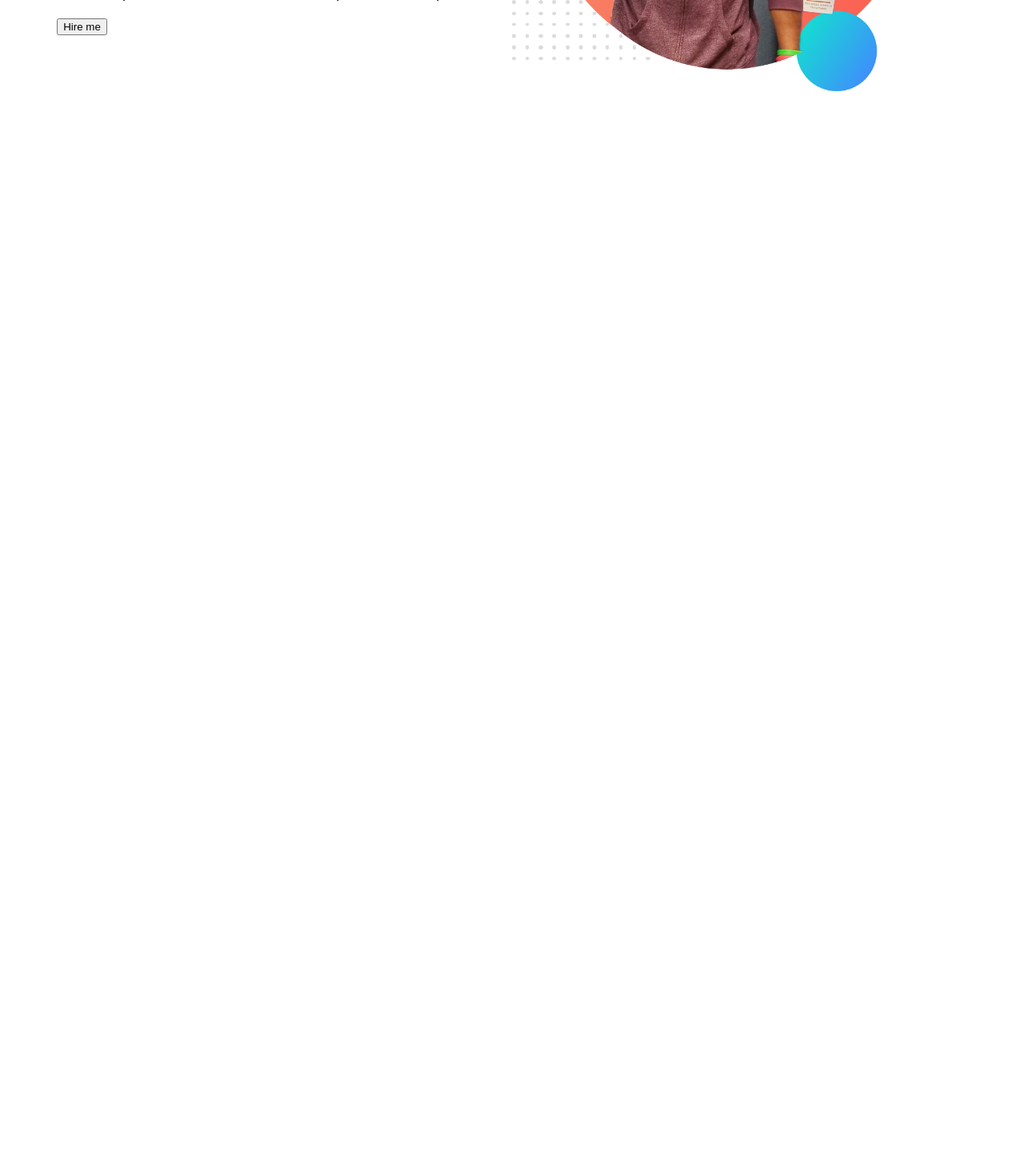
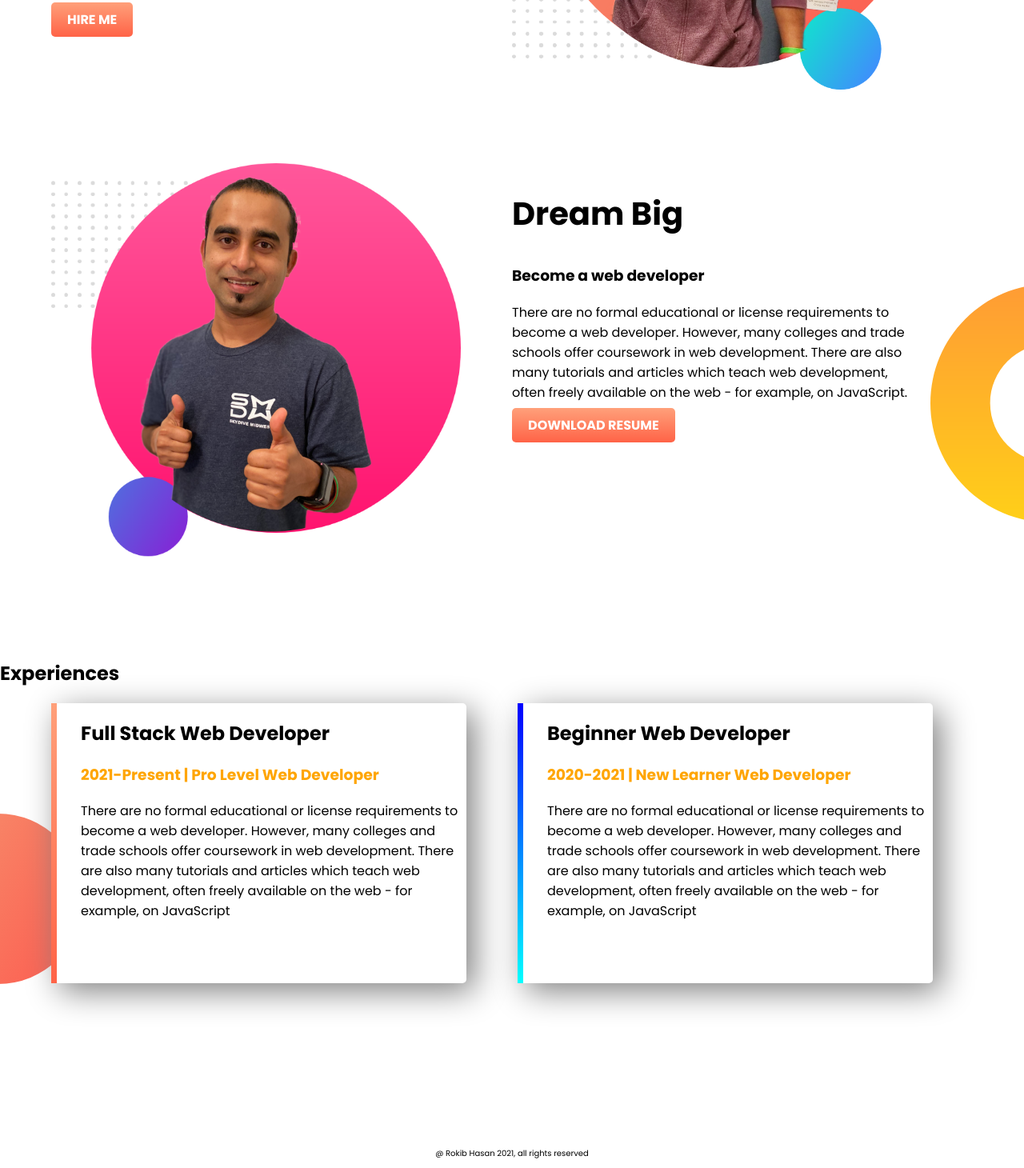
Before and after one commit to rokibhasan84/web-protfolio, a plain HTML site: page index.html in a window 1280 px wide. Shown: the part 396-1856 px from the top of the page at 80% size. Before the commit the page ends 800 px from the top, so only its background shows below. Drawn offline with Linux system fonts and the light colour scheme; a web font is replaced by a local one.

Commit message:
Web Site Complete

```diff
--- a/index.html
+++ b/index.html
@@ -11,18 +11,55 @@
     <link rel="stylesheet" href="style.css">
 </head>
 <body>
-    <section>
+    <section class="top-banner">
        <div class="half-width">
         <h1>Welcome to </h1>
-             <h1><span class="name-highlight">New </span>Developer</h1>
+             <h1><span class="orange-highlight">New </span>Developer</h1>
                 <h3>World-class Professional Web Developer</h3>
              <p>There are no formal educational or license requirements to become a web developer. However, many colleges and trade schools offer coursework in web development. There are also many tutorials and articles which teach web development, often freely available on the web - for example, on JavaScript.</p>
-        <button>Hire me</button>
+             <a class="link-button" target="_blank" href="https://www.youtube.com/">HIRE ME</a>
+
     </div>
             <div class="half-width">
                     <img src="images/jhankar.png" alt="">
             </div>
     </section>
+    <section class="dream-area">
+        <div class="half-width">
+            <img src="images/jhankar2.png" alt="">
+    </div>
+        <div class="half-width">
+         <h1>Dream Big </h1>
+
+                 <h3>Become a web developer</h3>
+              <p>There are no formal educational or license requirements to become a web developer. However, many colleges and trade schools offer coursework in web development. There are also many tutorials and articles which teach web development, often freely available on the web - for example, on JavaScript.</p>
+              <a class="link-button" target="_blank" href="https://www.youtube.com/">DOWNLOAD RESUME</a>
+
+     </div>
+
+     </section>
+     <section class="expereince-area">
+        <h2>Experiences</h2>
+            <div id="full-stack" class="half-width single-experience">
+                <div class="set-padding">
+                    <h2>Full Stack Web Developer</h2>
+                    <h3 class="orange-highlight">2021-Present | Pro Level Web Developer</h3>
+                    <p>There are no formal educational or license requirements to become a web developer. However, many colleges and trade schools offer coursework in web development. There are also many tutorials and articles which teach web development, often freely available on the web - for example, on JavaScript</p>
+                </div>
+                </div>
+
+            <div id="beginner-web" class="half-width single-experience">
+                <div class="set-padding">
+                    <h2>Beginner Web Developer</h2>
+                <h3 class="orange-highlight">2020-2021 | New Learner Web Developer</h3>
+                <p>There are no formal educational or license requirements to become a web developer. However, many colleges and trade schools offer coursework in web development. There are also many tutorials and articles which teach web development, often freely available on the web - for example, on JavaScript</p>
+            </div>
+                </div>
+
+     </section>
+     <footer>
+        <p>@ Rokib Hasan 2021, all rights reserved</p>
+     </footer>
 
 </body>
 </html>
--- a/style.css
+++ b/style.css
@@ -1,5 +1,7 @@
 
 body {
+    margin: 0px;
+    padding: 0px;
     font-family: "Poppins", serif;
 
   }
@@ -7,7 +9,7 @@ body {
 h1 {
     font-size: 40px;
 }
-.name-highlight{
+.orange-highlight{
     color: orange;
 }
 .half-width{
@@ -18,3 +20,53 @@ h1 {
 .half-width img{
     width: 100%;
 }
+.top-banner{
+    background-image: url("images/top-banner.png");
+    background-repeat: no-repeat;
+}
+section{
+    height: 500px;
+    padding-bottom: 100px;
+}
+.link-button{
+    text-decoration: none;
+    background-image: linear-gradient(lightsalmon, tomato) ;
+    padding: 10px 20px;
+    border-radius: 5px;
+    color: white;
+    font-weight: 700;
+}
+.dream-area{
+    background-image: url("images/dream-bg.png");
+    background-repeat: no-repeat;
+    background-position: right;
+}
+.single-experience{
+    box-shadow: 10px 10px 40px gray;
+    border-radius: 5px;
+    height: 70%;
+    background-color: white;
+}
+.set-padding{
+    padding-left: 30px;
+}
+.expereince-area{
+    background-image: url("images/exp-bg.png");
+    background-repeat: no-repeat;
+    background-position: left;
+
+}
+#full-stack{
+    border-left: 7px solid;
+    border-image: linear-gradient(180deg, lightsalmon, tomato);
+    border-image-slice: 1;
+}
+#beginner-web{
+    border-left: 7px solid;
+    border-image: linear-gradient(180deg, blue, cyan);
+    border-image-slice: 1;
+}
+footer p{
+    text-align: center;
+    font-size: 10px;
+}
```
